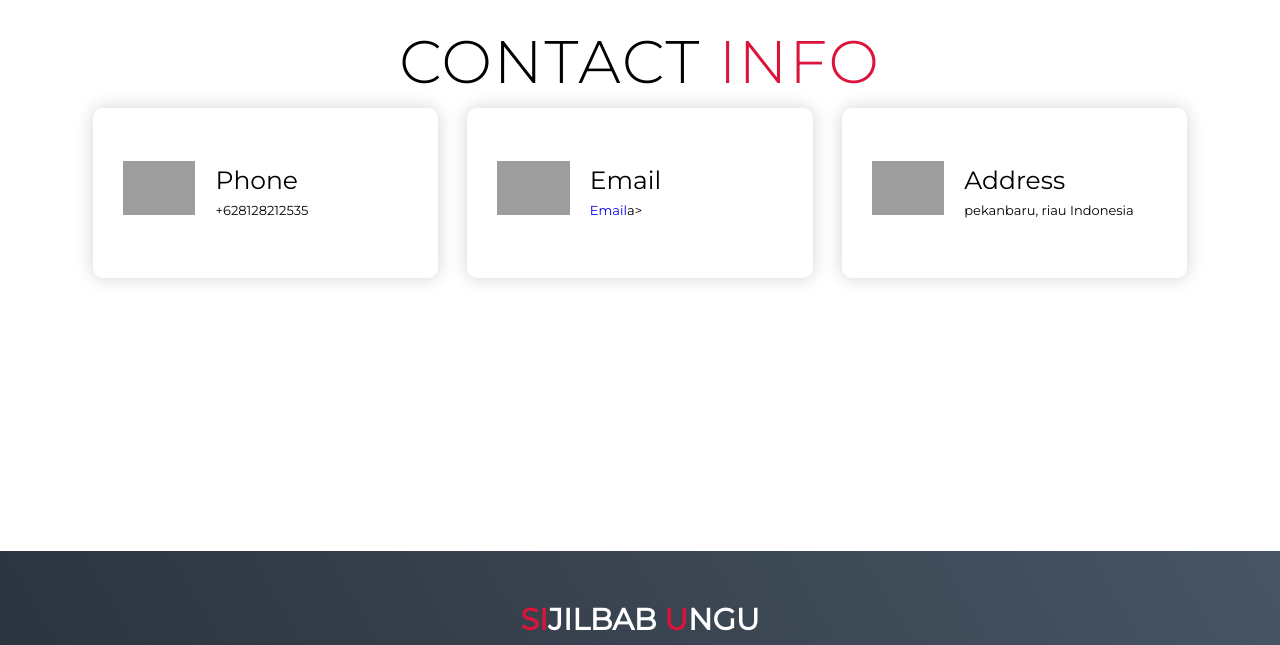
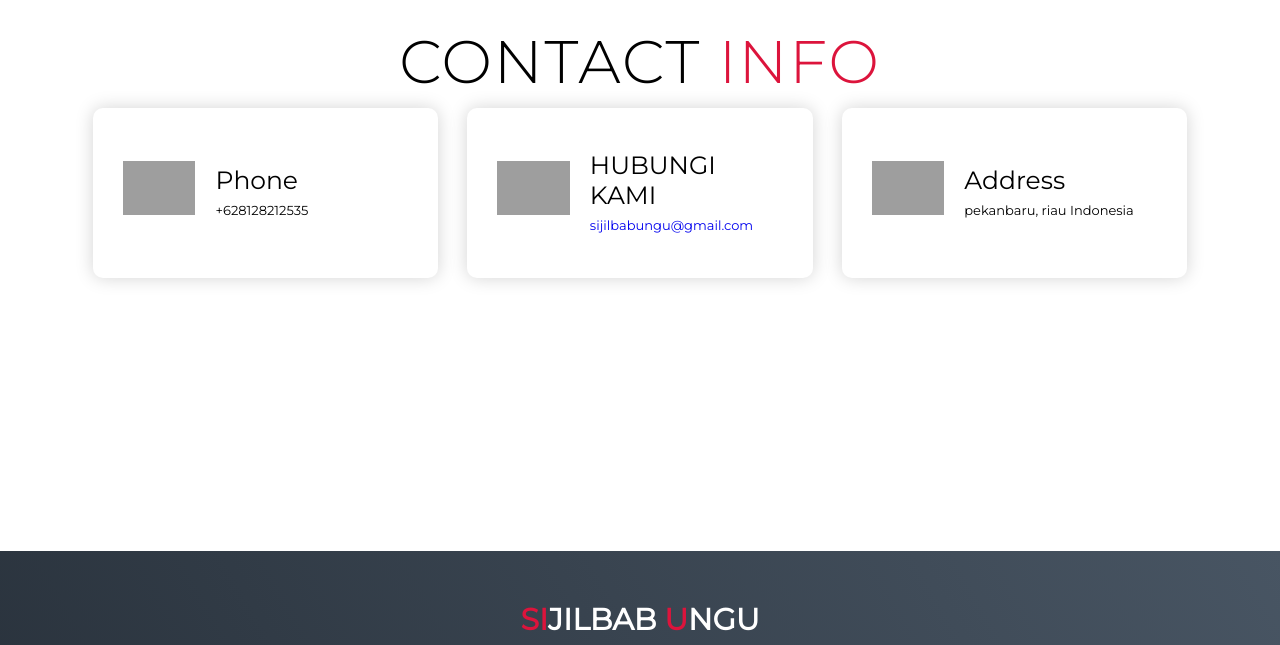
Before and after one commit to uellubis/web-pro, a plain HTML site: page index.html in a window 1280 px wide. Shown: the part 4992-5637 px from the top of the page. Drawn offline with Linux system fonts and the light colour scheme; grey boxes are pictures that could not be loaded.

Commit message:
Update index.html

```diff
--- a/index.html
+++ b/index.html
@@ -200,10 +200,10 @@
         <div class="contact-item">
           <div class="icon"><img src="https://img.icons8.com/bubbles/100/000000/new-post.png" /></div>
           <div class="contact-info">
-            <h1>Email</h1>
+            <h1>HUBUNGI KAMI</h1>
             <h2><a
                   href="mailto:sijilbabungu@gmail.com">
-            Email</a>a>
+           sijilbabungu@gmail.com</a>
             </h2>
 
           </div>
```
